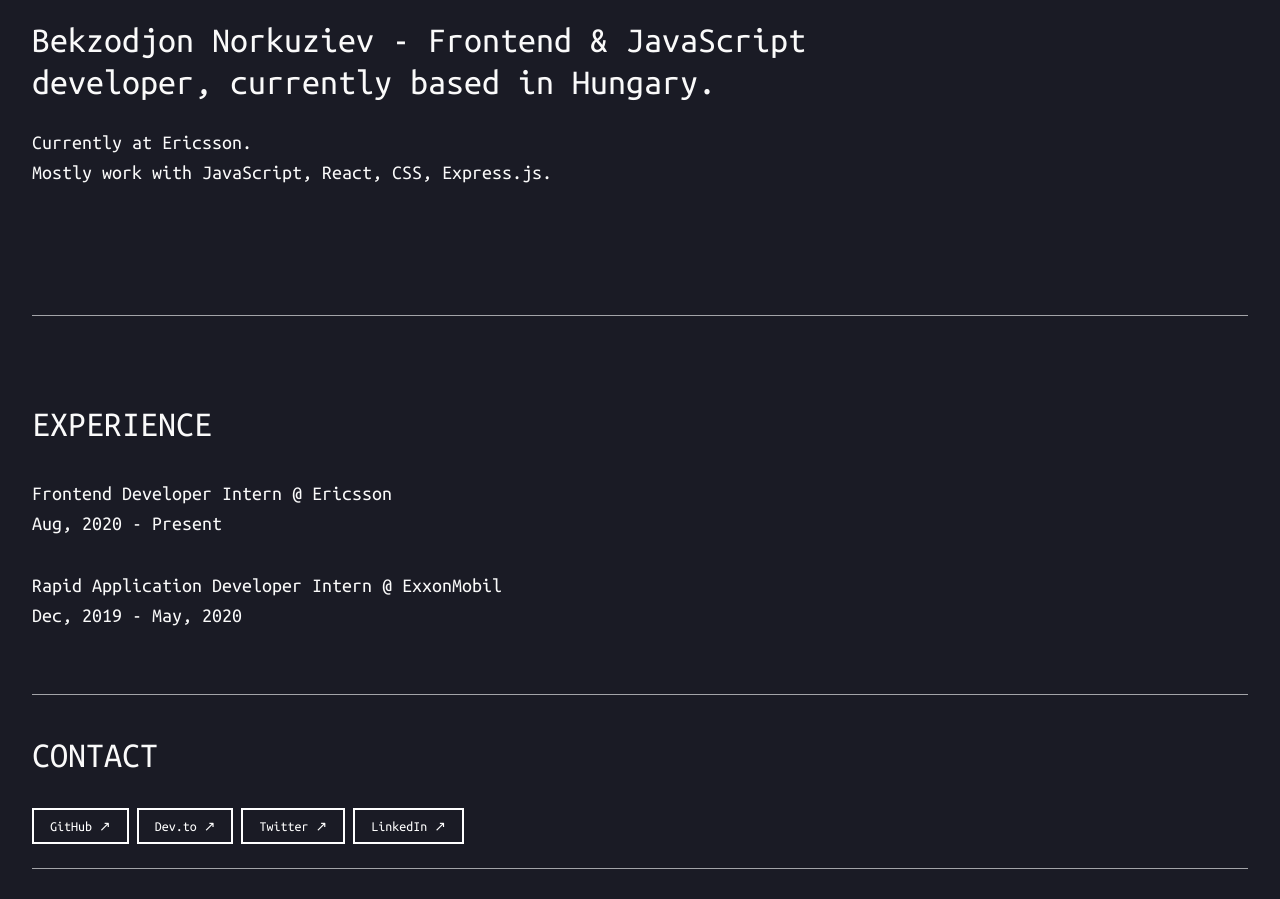
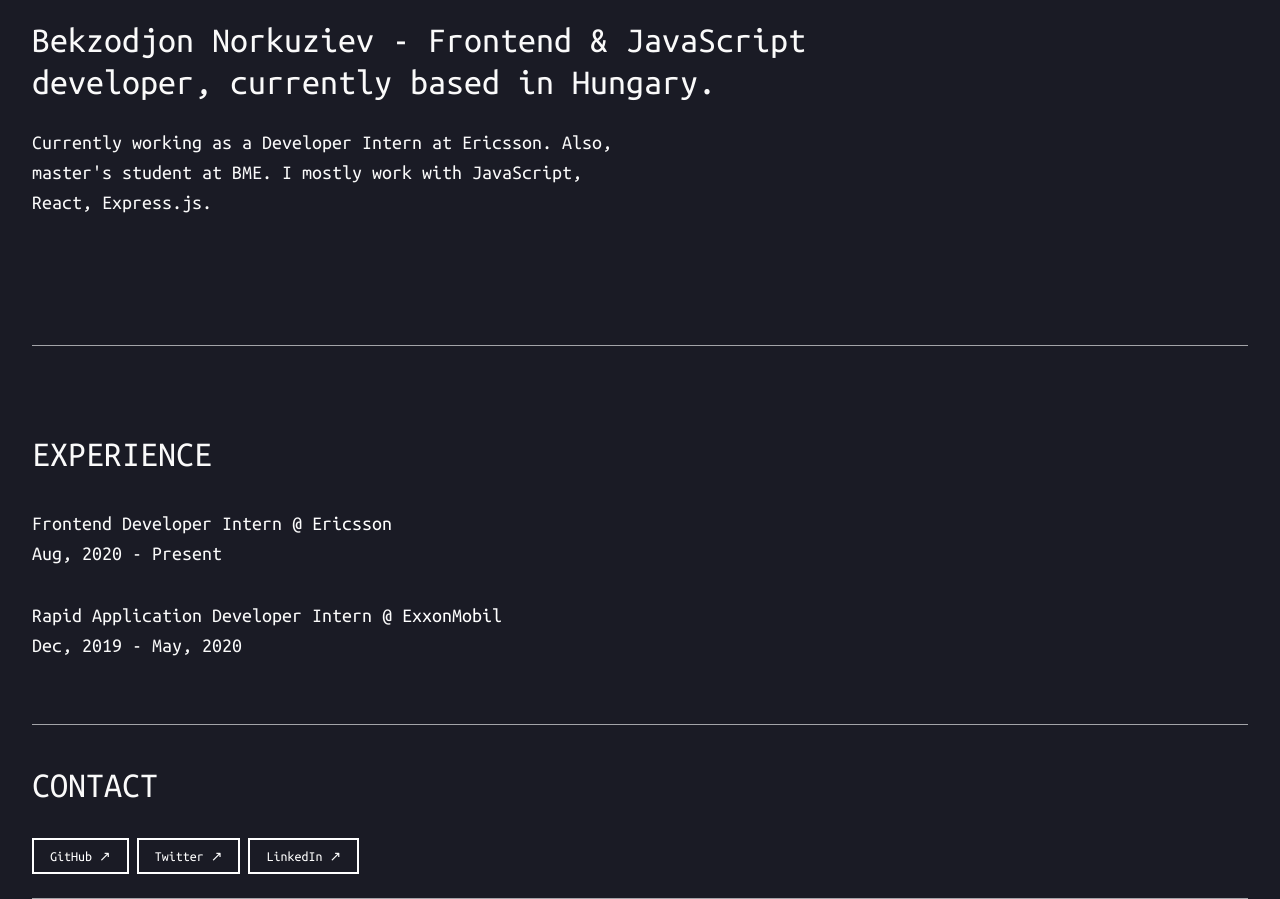
Before and after one commit to bekzodnj/bekzodnj.github.io, a React (Create React App) app: page / in a window 1280 px wide. Shown: the part 220-1119 px from the top of the page. Before the commit the page ends 1089 px from the top, so only its background shows below. Built offline with nearby package versions, Linux system fonts and the light colour scheme.

Commit message:
fixed the a href tags, changed about page

```diff
--- a/public/index.html
+++ b/public/index.html
@@ -28,7 +28,7 @@
       href="https://fonts.googleapis.com/css2?family=Ubuntu+Mono&display=swap"
       rel="stylesheet"
     />
-    <title>Bekzodjon Norkuziev</title>
+    <title>Bekzodjon Norkuziev - Frontend Developer</title>
   </head>
   <body>
     <noscript>You need to enable JavaScript to run this app.</noscript>
--- a/src/components/Contact.js
+++ b/src/components/Contact.js
@@ -9,16 +9,25 @@
       </h1>
 
       <div>
-        <a className='f6 link dim ba bw1 ph3 pv2 mb2 dib white mr2' href='#0'>
+        <a
+          className='f6 link dim ba bw1 ph3 pv2 mb2 dib white mr2'
+          href='https://github.com/bekzodnj'
+          target='_blank'
+        >
           GitHub &#x2197;
         </a>
-        <a className='f6 link dim ba bw1 ph3 pv2 mb2 dib white mr2' href='#0'>
-          Dev.to &#x2197;
-        </a>
-        <a className='f6 link dim ba bw1 ph3 pv2 mb2 dib white mr2' href='#0'>
+        <a
+          className='f6 link dim ba bw1 ph3 pv2 mb2 dib white mr2'
+          href='https://twitter.com/istbek'
+          target='_blank'
+        >
           Twitter &#x2197;
         </a>
-        <a className='f6 link dim ba bw1 ph3 pv2 mb2 dib white' href='#0'>
+        <a
+          className='f6 link dim ba bw1 ph3 pv2 mb2 dib white'
+          href='https://www.linkedin.com/in/bekzodjon/'
+          target='_blank'
+        >
           LinkedIn &#x2197;
         </a>
       </div>
--- a/src/components/Experience.js
+++ b/src/components/Experience.js
@@ -8,13 +8,31 @@
         EXPERIENCE
       </h1>
       <div className='f6 f4-ns lh-copy measure mb3 mb4-ns'>
-        <p>Frontend Developer Intern @ Ericsson</p>
+        <p>
+          Frontend Developer Intern @{' '}
+          <a
+            className='link white dim underline-hover'
+            href='https://www.ericsson.com/en'
+            target='_blank'
+          >
+            Ericsson
+          </a>
+        </p>
         <p></p>
         <p className=''>Aug, 2020 - Present</p>
       </div>
 
       <div className='f6 f4-ns lh-copy measure'>
-        <p>Rapid Application Developer Intern @ ExxonMobil</p>
+        <p>
+          Rapid Application Developer Intern @{' '}
+          <a
+            className='link white dim underline-hover'
+            href='https://corporate.exxonmobil.com/'
+            target='_blank'
+          >
+            ExxonMobil
+          </a>
+        </p>
         <p></p>
         <p className=''>Dec, 2019 - May, 2020</p>
       </div>
--- a/src/components/Hero.js
+++ b/src/components/Hero.js
@@ -12,8 +12,8 @@
           <br /> developer, currently based in Hungary.
         </h1>
         <p className='f6 f4-ns lh-copy measure '>
-          Currently at Ericsson.
-          <br /> Mostly work with JavaScript, React, CSS, Express.js.
+          Currently working as a Developer Intern at Ericsson. Also, master's
+          student at BME. I mostly work with JavaScript, React, Express.js.
         </p>
       </div>
 
--- a/src/pages/About.js
+++ b/src/pages/About.js
@@ -8,8 +8,9 @@
         About Me
       </h1>
       <p className='f6 f4-ns lh-copy measure  mw7'>
-        My name is Bekzodjon and I'm a Frontend Developer Intern at Ericsson. I
-        mostly work with JavaScript, React, CSS, Express.js.
+        My name is Bekzodjon and I'm a Computer Engineering master's student at
+        BME based in Budapest. Also, currently I'm working as a a frontend
+        developer intern at Ericsson.
       </p>
     </div>
   );
--- a/src/pages/Projects.js
+++ b/src/pages/Projects.js
@@ -6,7 +6,14 @@
       <h1 className='f3 f2-ns' style={{ fontWeight: 400 }}>
         Projects
       </h1>
-      <p className='f6 f4-ns lh-copy measure  mw7'>Projects are coming soon</p>
+      <p className='f6 f4-ns lh-copy measure  mw7'>
+        I'll try to upload the projects soon
+      </p>
+      <img
+        src='https://wowjs.uk/img/wow-12.gif'
+        className='br-100 h4 w4 dib ba b--black-05 pa2'
+        alt='Photo of a meme dog'
+      ></img>
     </div>
   );
 }
```
